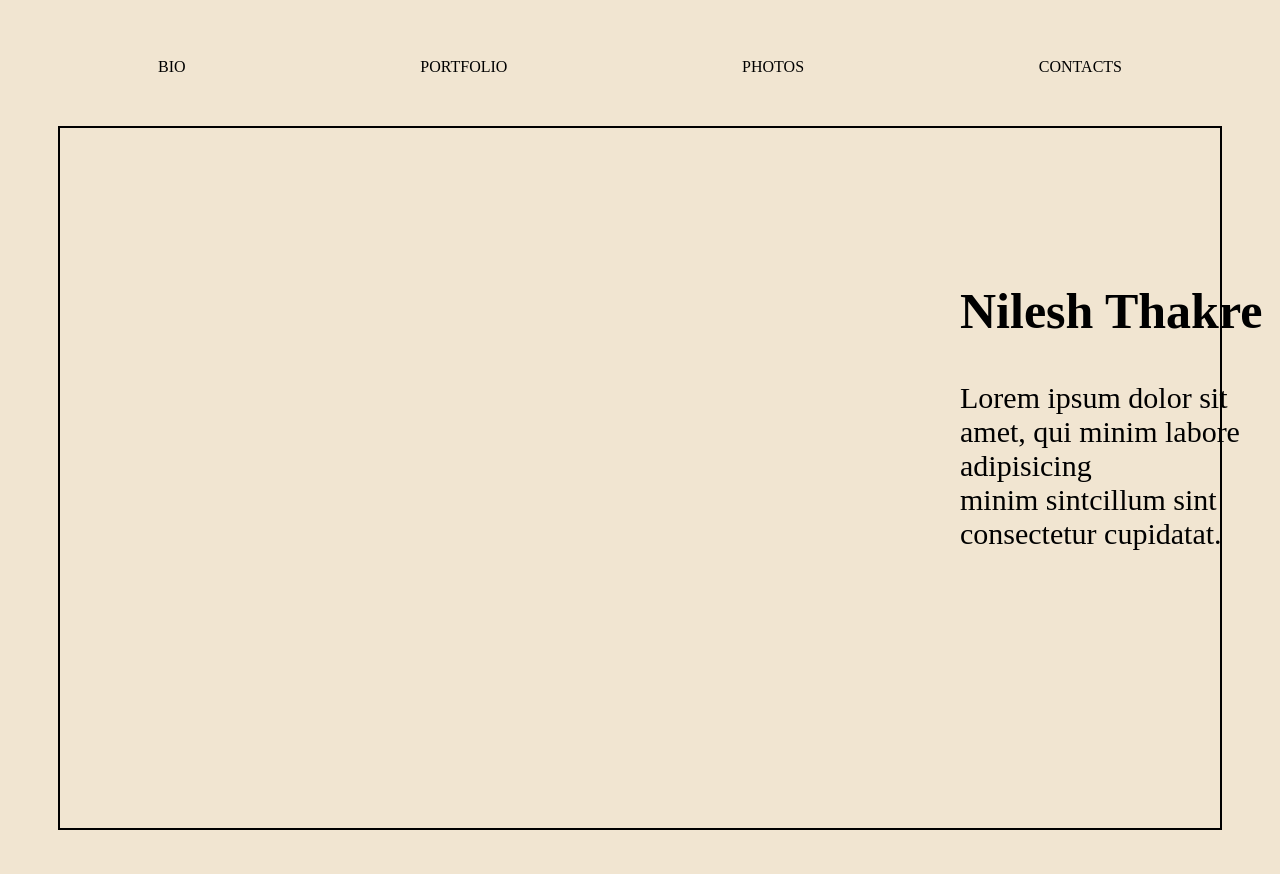
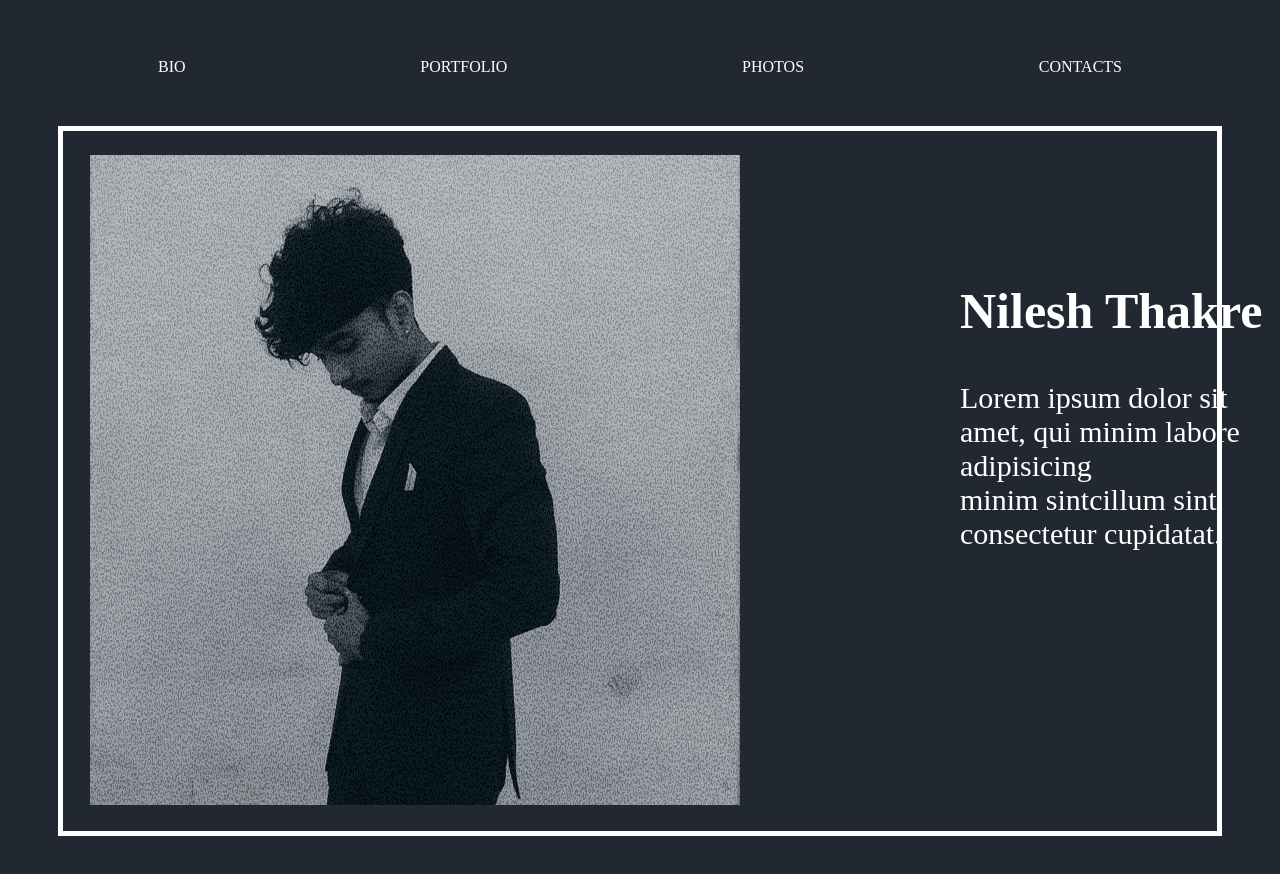
Before and after one commit to nilesh-thakre15/Personal-Website, a plain HTML site: page index.html in a window 1280 px wide. Drawn offline with Linux system fonts and the light colour scheme.

Commit message:
Add files via upload

```diff
--- a/index.html
+++ b/index.html
@@ -36,11 +36,17 @@
 
 <div class = "intro">
   <div class="item-name">
-    <h2 class="name">Nilesh Thakre</h2>
+    <h2 class="item name">Nilesh Thakre</h2>
   </div>
   <div class="item intro-line">
    <p> Lorem ipsum dolor sit amet, qui minim labore adipisicing <br> minim sintcillum sint consectetur cupidatat.</p>
+
   </div>
+</div>
+
+<!-- Personal image -->
+<div class = "my-pic">
+    <img src="images/nilesh.png" alt="">
 </div>
 
 </div>
--- a/style.css
+++ b/style.css
@@ -1,6 +1,7 @@
 body{
-  background-color: #F1E5D1;
+  background: #222831;
 }
+
 .nav-bar{
   display: flex;
   justify-content: space-between;
@@ -12,6 +13,7 @@ body{
 
 
 .item{
+  color: white;
 }
 
 .box{
@@ -22,20 +24,21 @@ body{
    display: flex;
    justify-content: center;
    justify-content: space-between;
+
 }
 
 .vertical-line1{
 
   height: 700px;
-  width: 2px;
-  background-color: black;
+  width: 5px;
+  background-color: white;
 }
 
 .vertical-line2{
 
   height: 700px;
-  width: 2px;
-  background-color:black;
+  width: 5px;
+  background-color: white;
 }
 
 .horizontal-lines{
@@ -43,15 +46,15 @@ body{
 }
 
 .horizontal-line1{
-  height: 2px;
+  height: 5px;
   width: 1824px;
-  background-color: black;
+  background-color: white;
 }
 
 .horizontal-line2{
-  height: 2px ;
+  height: 5px;
   width: 1824px;
-  background-color: black;
+  background-color: white;
 }
 
 .intro{
@@ -66,3 +69,9 @@ body{
 .name{
   font-size: 50px;
 }
+
+.my-pic{
+  position: absolute;
+  top: 155px;
+  left: 90px;
+}
```
Also changed, not shown: images/nilesh.png (added).
